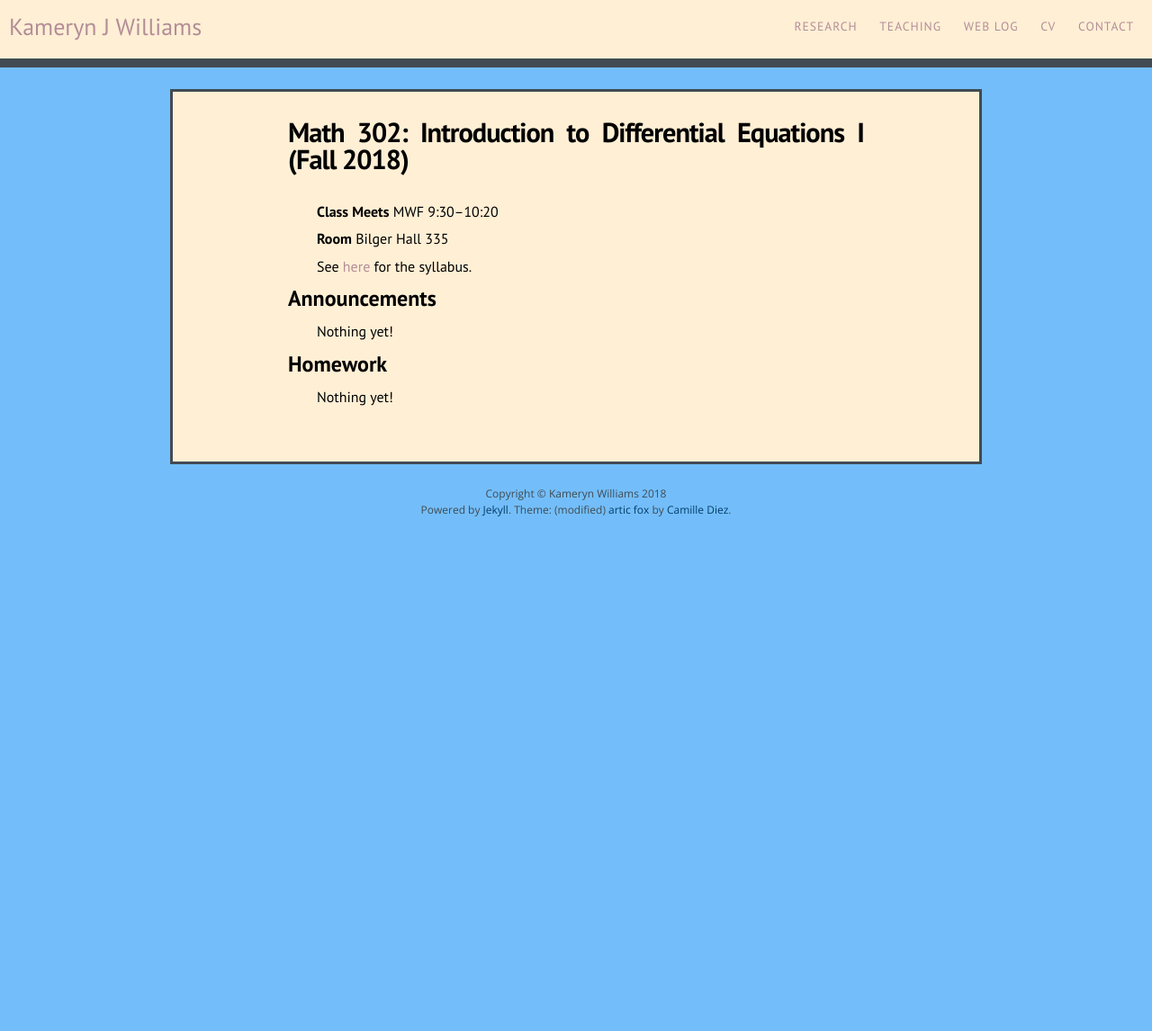
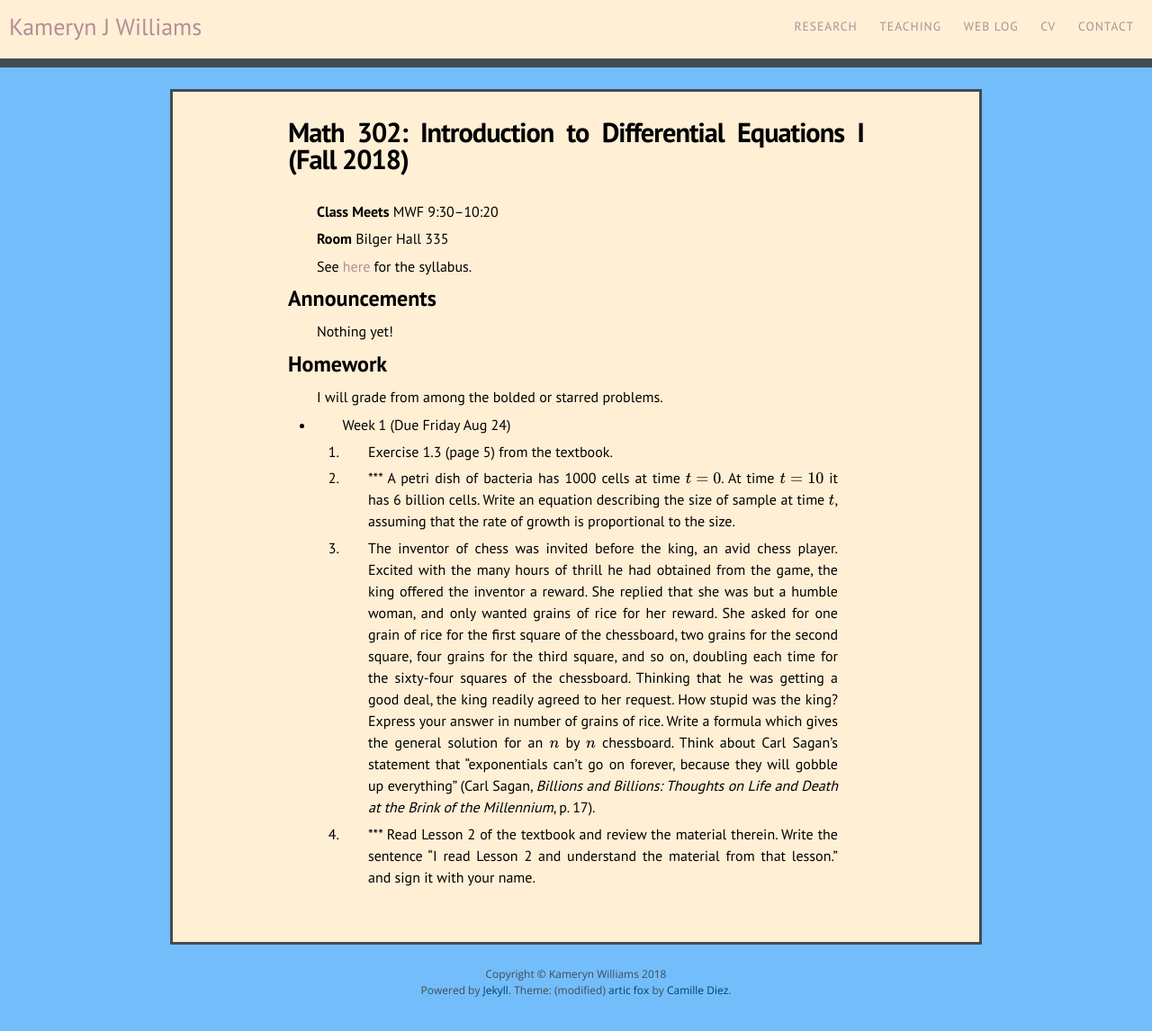
Before and after one commit to kamerynjw/kamerynjw.github.io, a Jekyll site: the page built from teaching/2018/math302.md, in a window 1280 px wide. Shown: the whole page at 90% size. Built offline with Jekyll 4.4.1, drawn with Linux system fonts in a browser that asks for light colours; nearby versions of some CDN libraries; formulas are drawn with MathJax 3; before the commit the page ends 900 px from its top, so only the background shows below that.

Commit message:
added first homework assignment for math302

```diff
--- a/teaching/2018/math302.md
+++ b/teaching/2018/math302.md
@@ -18,4 +18,14 @@ Nothing yet!
 Homework
 --------
 
-Nothing yet!
+I will grade from among the bolded or starred problems.
+
+* Week 1 (Due Friday Aug 24)
+
+    1. Exercise 1.3 (page 5) from the textbook.
+
+    2. \*\*\* A petri dish of bacteria has 1000 cells at time $t = 0$. At time $t = 10$ it has 6 billion cells. Write an equation describing the size of sample at time $t$, assuming that the rate of growth is proportional to the size.
+
+    3. The inventor of chess was invited before the king, an avid chess player. Excited with the many hours of thrill he had obtained from the game, the king offered the inventor a reward. She replied that she was but a humble woman, and only wanted grains of rice for her reward. She asked for one grain of rice for the first square of the chessboard, two grains for the second square, four grains for the third square, and so on, doubling each time for the sixty-four squares of the chessboard. Thinking that he was getting a good deal, the king readily agreed to her request. How stupid was the king? Express your answer in number of grains of rice. Write a formula which gives the general solution for an $n$ by $n$ chessboard. Think about Carl Sagan's statement that "exponentials can't go on forever, because they will gobble up everything" (Carl Sagan, *Billions and Billions: Thoughts on Life and Death at the Brink of the Millennium*, p. 17).
+
+	4. \*\*\* Read Lesson 2 of the textbook and review the material therein. Write the sentence "I read Lesson 2 and understand the material from that lesson." and sign it with your name.
```
Also changed, not shown: teaching/2018/math302/syllabus.md (+2 -0 lines).
